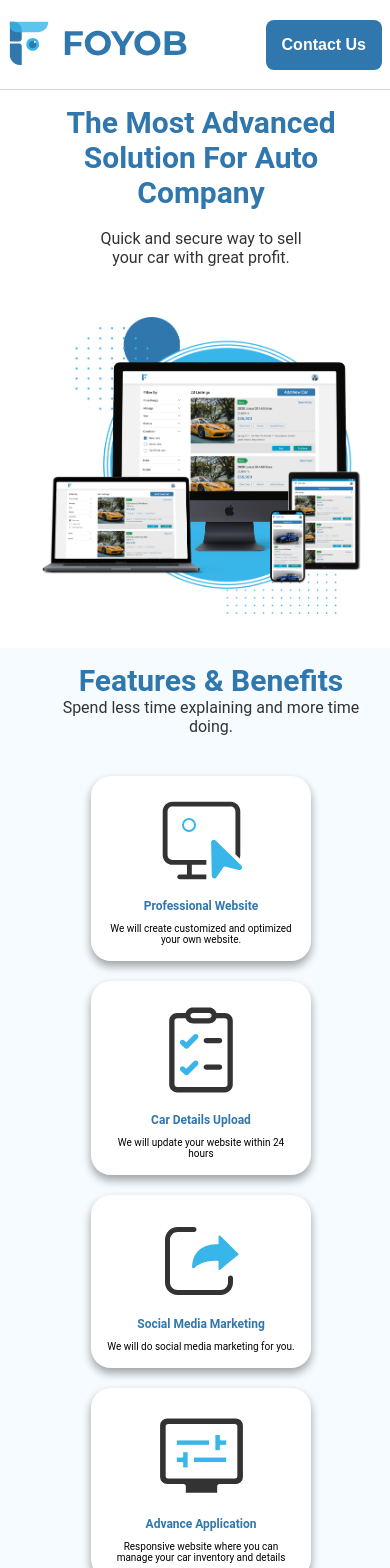
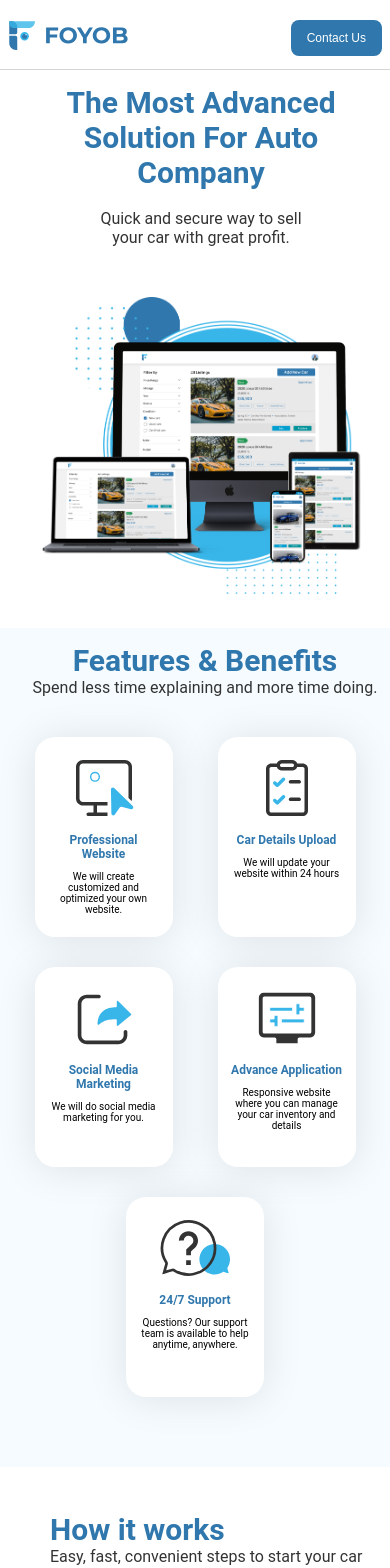
Before and after one commit to islamshaheb/Landing-Page-For-Car-Selling-Company, a React (Create React App) app: page / in a window 390 px wide. Shown: the top 1568 px of the page. Built offline with nearby package versions, Linux system fonts and the light colour scheme.

Commit message:
'issues'

```diff
--- a/src/views/components/features&benefits/features&benefits.module.css
+++ b/src/views/components/features&benefits/features&benefits.module.css
@@ -6,8 +6,9 @@
   justify-content: center;
   align-items: center;
   margin: 40px 20px;
-  gap: 20px;
-  /* background-color: white; */
+  gap: 40px;
+  row-gap: 50px;
+  /* background-color: red; */
   border-radius: 20px;
   /* height: 60vh; */
 }
@@ -31,4 +32,9 @@
     font-size: 30px;
     font-weight: 700;
   }
+  .holder {
+    margin: 40px 5px;
+    gap: 5px;
+    row-gap: 30px;
+  }
 }
--- a/src/views/components/features&benefits/features&benefits.tsx
+++ b/src/views/components/features&benefits/features&benefits.tsx
@@ -21,7 +21,7 @@ function FeaturesAndBenefits() {
             ? '25px 30px 30px 0'
             : Width > 768
             ? '25px 8px 30px 20px'
-            : '15px 8px 30px 20px',
+            : '15px 2px 30px 2px',
         background: 'rgba(56, 182, 233,5%)',
         // background: 'rgba(56, 182, 233,.1)',
       }}
@@ -33,6 +33,7 @@ function FeaturesAndBenefits() {
             fontSize: Width >= 550 && Width <= 768 ? 34 : Width > 768 ? 30.5 : 16,
             fontWeight: 400,
             color: '#333333',
+            marginBottom: 20,
           }}
         >
           Spend less time explaining and more time doing.
--- a/src/views/components/header/header.tsx
+++ b/src/views/components/header/header.tsx
@@ -3,18 +3,18 @@
 import React from 'react';
 import logo from 'assets/logo.svg';
 import useWindowDimensions from 'views/components/useWindowDimensions/useWindowDimensions';
-function Header({reference, click}:any) {
+function Header({ reference, click }: any) {
   const { Width } = useWindowDimensions();
   return (
     <div
       style={{
-        height: Width >= 550 ? 103 : 90,
+        height: Width >= 550 ? 103 : 70,
         // boxShadow: '0 4px 4px 0 rgba(0, 0, 0, 0.2)',
         borderBottom: '1px solid #D5D5D5',
         position: 'sticky',
         top: 0,
         width: '100%',
-        background: '#ffffff75',
+        background: '#ffffff80',
         backdropFilter: 'blur(15px)',
         zIndex: 3,
       }}
@@ -27,19 +27,20 @@ function Header({reference, click}:any) {
         }}
       >
         <div style={{}}>
-          <img src={logo} alt='loadingimage' />
+          <img src={logo} width={Width >= 550 ? 'auto' : '120px'} alt='loadingimage' />
         </div>
-        <div ref ={reference} style={{}}>
+        <div ref={reference} style={{}}>
           <button
             style={{
               backgroundColor: '#2F77AD',
-              padding: '1rem',
-              fontWeight: Width >= 550 ? 700 : 600,
+
+              fontWeight: Width >= 550 ? 700 : 400,
+              padding: Width >= 550 ? '1rem' : '.7rem 1rem',
               borderRadius: 8,
-              fontSize: Width >= 550 ? 20 : 16,
+              fontSize: Width >= 550 ? 20 : 12,
               color: '#FFFFFF',
               border: 'none',
-              cursor:"pointer"
+              cursor: 'pointer',
             }}
             onClick={click}
           >
--- a/src/views/components/howItWorks/howItWorks.tsx
+++ b/src/views/components/howItWorks/howItWorks.tsx
@@ -55,7 +55,9 @@ function HowItWorks() {
               style={{
                 textAlign: 'center',
                 height: 45,
-                width: 45,
+                // width: '405px !important',
+                width: Width < 900 ? 47 : 60,
+
                 borderRadius: '50%',
                 background: currentIndex === 0 ? '#38B6E9' : '#BDBDBD',
                 cursor: 'pointer',
@@ -87,7 +89,7 @@ function HowItWorks() {
               style={{
                 textAlign: 'center',
                 height: 45,
-                width: 45,
+                width: 48,
                 borderRadius: '50%',
                 background: currentIndex === 1 ? '#38B6E9' : '#BDBDBD',
                 cursor: 'pointer',
--- a/src/views/components/singleFeature/singleFeature.tsx
+++ b/src/views/components/singleFeature/singleFeature.tsx
@@ -5,6 +5,7 @@ import logo from 'assets/logo.svg';
 
 import professional from 'assets/Professional Website.svg';
 import styles from './singlefeatures&benefits.module.css';
+import useWindowDimensions from '../useWindowDimensions/useWindowDimensions';
 
 interface props {
   title: string;
@@ -12,10 +13,17 @@ interface props {
   imgLink: string;
 }
 function SingleFeatue(value: props) {
+  const { Width } = useWindowDimensions();
   return (
     <div className={styles.eachItem}>
       <div className={styles.inneritems}>
-        <img src={value.imgLink} alt='imgLoading' className={styles.eachImages} />
+        <img
+          src={value.imgLink}
+          height={Width >= 550 ? '106px' : '70px'}
+          width={Width >= 550 ? 'auto' : '70px'}
+          alt='imgLoading'
+          className={styles.eachImages}
+        />
         <p className={styles.featTitle}>{value.title}</p>
         <p className={styles.featPara}>{value.des}</p>
       </div>
--- a/src/views/components/singleFeature/singlefeatures&benefits.module.css
+++ b/src/views/components/singleFeature/singlefeatures&benefits.module.css
@@ -7,7 +7,8 @@
   height: 250px;
   /* padding: 1rem; */
   width: 300px;
-  box-shadow: 0 4px 8px 0 rgba(0, 0, 0, 0.2), 0 6px 10px 0 rgba(0, 0, 0, 0.19);
+  /* box-shadow: 0 4px 8px 0 rgba(0, 0, 0, 0.2), 0 6px 10px 0 rgba(0, 0, 0, 0.19); */
+  box-shadow: 0px 2px 40px 0px #0000001a;
   /* height: 60vh; */
 }
 .inneritems {
@@ -51,12 +52,13 @@
 
 @media screen and (max-width: 550px) {
   .eachItem {
-    height: auto;
-    gap: 50px;
+    height: 200px;
     text-align: center;
-    padding: auto 20px;
-    width: 220px;
+    padding: 0 5px;
+    width: 138px;
+    /* background-color: yellowgreen; */
   }
+
   .title {
     font-size: 30px;
     font-weight: 700;
@@ -67,4 +69,9 @@
   .featPara {
     font-size: 10px;
   }
+  .inneritems {
+    gap: 10px;
+    padding: 1rem 0.5rem;
+    /* background-color: red; */
+  }
 }
```
